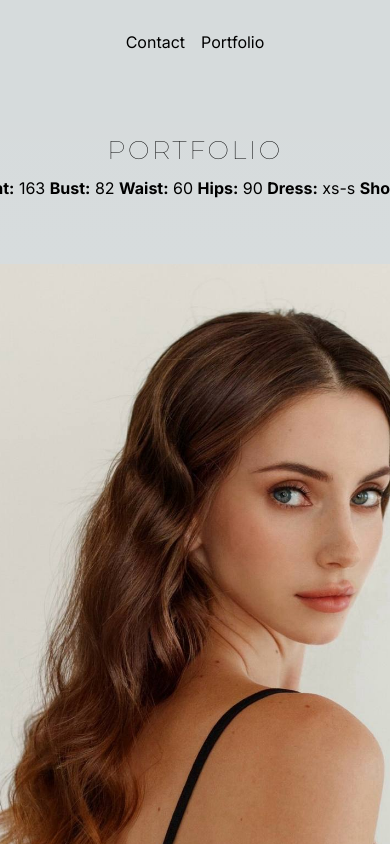
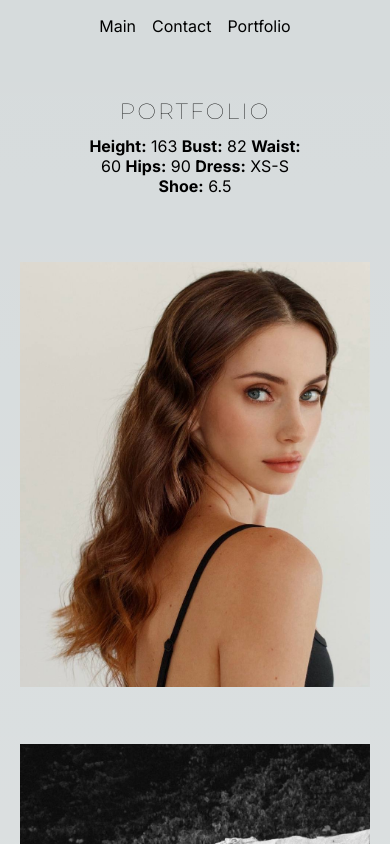
Before and after one commit to Troonsply/portfolio_anastasia, a Next.js app: page /portfolio in a window 390 px wide. Shown: the top 844 px of the page. Built offline with nearby package versions, Linux system fonts and the light colour scheme.

Commit message:
media style

```diff
--- a/package.json
+++ b/package.json
@@ -2,12 +2,15 @@
   "name": "uncolors",
   "version": "0.1.0",
   "private": true,
+  "main": "index.js",
+  "type": "module",
   "scripts": {
     "dev": "next dev",
     "build": "next build",
     "export": "next export",
     "start": "next start",
-    "lint": "next lint"
+    "lint": "next lint",
+    "start-api": "nodemon"
   },
   "dependencies": {
     "@types/nodemailer": "^6.4.14",
--- a/src/app/contact/page.module.scss
+++ b/src/app/contact/page.module.scss
@@ -4,6 +4,9 @@
   justify-content: space-between;
   align-items: center;
   padding: 2rem;
+  @media only screen and (max-width: 860px) {
+    padding: 1rem;
+  }
   header {
     margin-bottom: 40px;
     a {
@@ -31,6 +34,9 @@
       animation-duration: 1s;
       animation-delay: 0s;
       width: 100%;
+      @media only screen and (max-width: 860px) {
+        padding: 5vh 9vw;
+      }
       h1 {
         margin-bottom: 0;
         text-align: center;
@@ -39,6 +45,9 @@
         letter-spacing: 0.1em;
         font-weight: 400;
         font-family: 'Montserrat',sans-serif;
+        @media only screen and (max-width: 860px) {
+          font-size: 22px;
+        }
       }
       form {
         font-size: 1.2em;
@@ -55,6 +64,11 @@
         text-transform: none;
         line-height: normal;
         font-family: 'Montserrat',sans-serif;
+        @media only screen and (max-width: 860px) {
+          font-size: 1em;
+          margin-top: 2em;
+          margin-bottom: 2em;
+        }
       }
       &_text {
         width: 100%;
@@ -74,6 +88,9 @@
           box-sizing: border-box;
           font-size: 18px;
           font-weight: 400;
+          @media only screen and (max-width: 860px) {
+            font-size: 12px;
+          }
         }
         label {
           position: absolute;
@@ -115,8 +132,12 @@
           text-align: center;
           color: inherit;
           text-decoration: inherit;
+          @media only screen and (max-width: 860px) {
+            padding: 0.5em 1.2em;
+          }
         }
       }
+
     }
   }
 }
--- a/src/app/contact/page.tsx
+++ b/src/app/contact/page.tsx
@@ -5,6 +5,7 @@ export default function Page() {
     return (
         <div className={styles.main}>
             <header>
+                <Link href="/">Main</Link>
                 <Link href="/contact">Contact</Link>
                 <Link href="/portfolio">Portfolio</Link>
             </header>
--- a/src/app/portfolio/page.module.scss
+++ b/src/app/portfolio/page.module.scss
@@ -4,8 +4,14 @@
   justify-content: space-between;
   align-items: center;
   padding: 2rem;
+  @media only screen and (max-width: 860px) {
+    padding: 1rem;
+  }
   header {
     margin-bottom: 40px;
+    @media only screen and (max-width: 860px) {
+      margin-bottom: 20px;
+    }
     a {
       padding: 0.5rem;
 
@@ -23,6 +29,9 @@
     width: 100%;
     &_section {
       padding: 5vh 5vw;
+      @media only screen and (max-width: 860px) {
+        padding: 5vh 1vw;
+      }
       &_head {
         width: 100%;
         display: flex;
@@ -37,11 +46,17 @@
           letter-spacing: 0.1em;
           font-weight: 400;
           font-family: 'Montserrat',sans-serif;
+          @media only screen and (max-width: 860px) {
+            font-size: 22px;
+          }
         }
         p {
           margin-bottom: 1.1em;
           max-width: 1200px;
           text-align: center;
+          @media only screen and (max-width: 860px) {
+            width: 214px;
+          }
         }
       }
       &_gallery {
@@ -49,6 +64,19 @@
         display: grid;
         grid-auto-columns: 1rf;
         row-gap: 50px;
+        @media only screen and (max-width: 860px) {
+          row-gap: 10px;
+        }
+        &_img {
+          height: 700px !important;
+          width:500px !important;
+          object-fit: cover !important;
+          object-position: center;
+          @media only screen and (max-width: 860px) {
+            height: 90% !important;
+            width: 100% !important;
+          }
+        }
       }
     }
   }
--- a/src/app/portfolio/page.tsx
+++ b/src/app/portfolio/page.tsx
@@ -17,6 +17,7 @@ export default function Page() {
     return (
         <main className={styles.main}>
             <header>
+                <Link href="/">Main</Link>
                 <Link href="/contact">Contact</Link>
                 <Link href="/portfolio">Portfolio</Link>
             </header>
@@ -29,7 +30,7 @@ export default function Page() {
                             <span><strong>Bust:</strong> 82 </span>
                             <span><strong>Waist:</strong> 60 </span>
                             <span><strong>Hips:</strong> 90 </span>
-                            <span><strong>Dress:</strong> xs-s </span>
+                            <span><strong>Dress:</strong> XS-S </span>
                             <span><strong>Shoe:</strong> 6.5 </span>
                         </p>
                     </div>
@@ -43,7 +44,7 @@ export default function Page() {
                                 height={700}
                                 width={500}
                                 sizes="(max-width: 768px) 100vw, 33vw"
-                                style={{objectFit: "cover", objectPosition: "center"}}
+                                className={styles.main_container_section_gallery_img}
                             />
                         ))}
                     </div>
```
